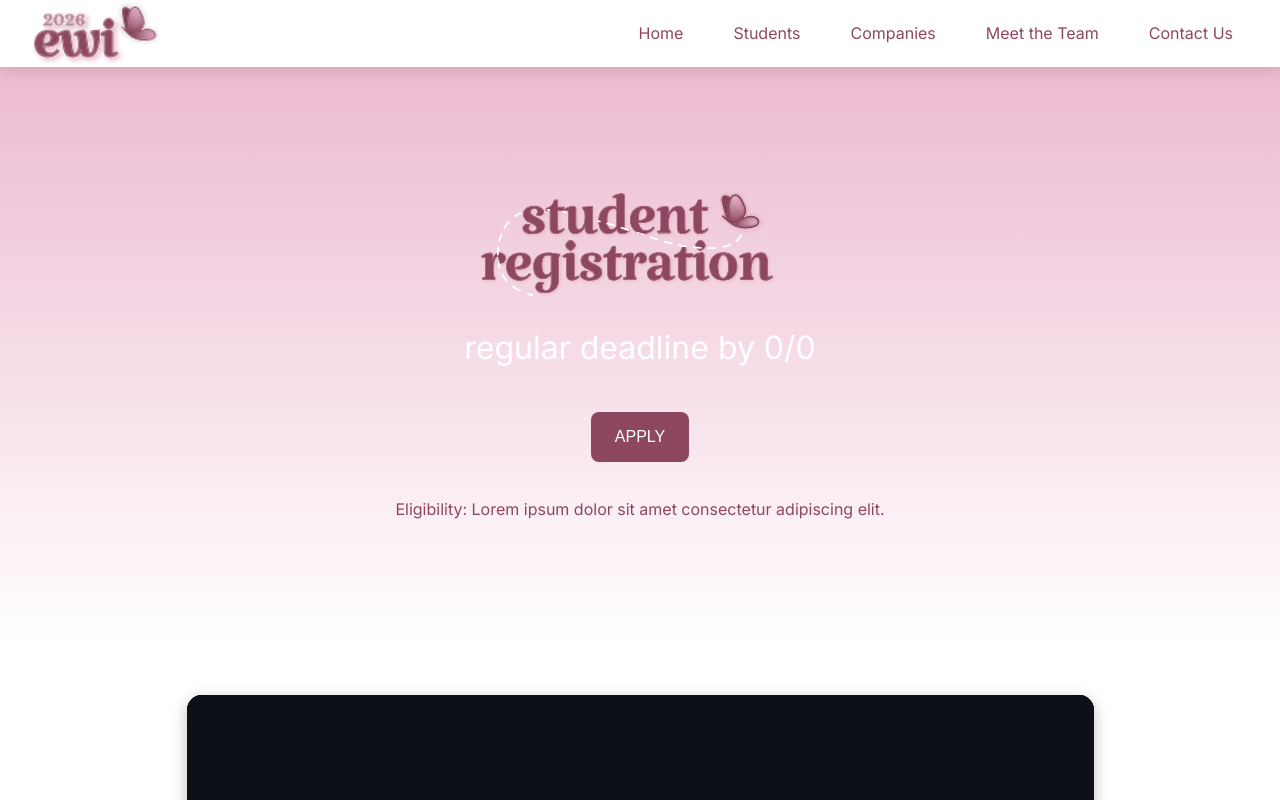
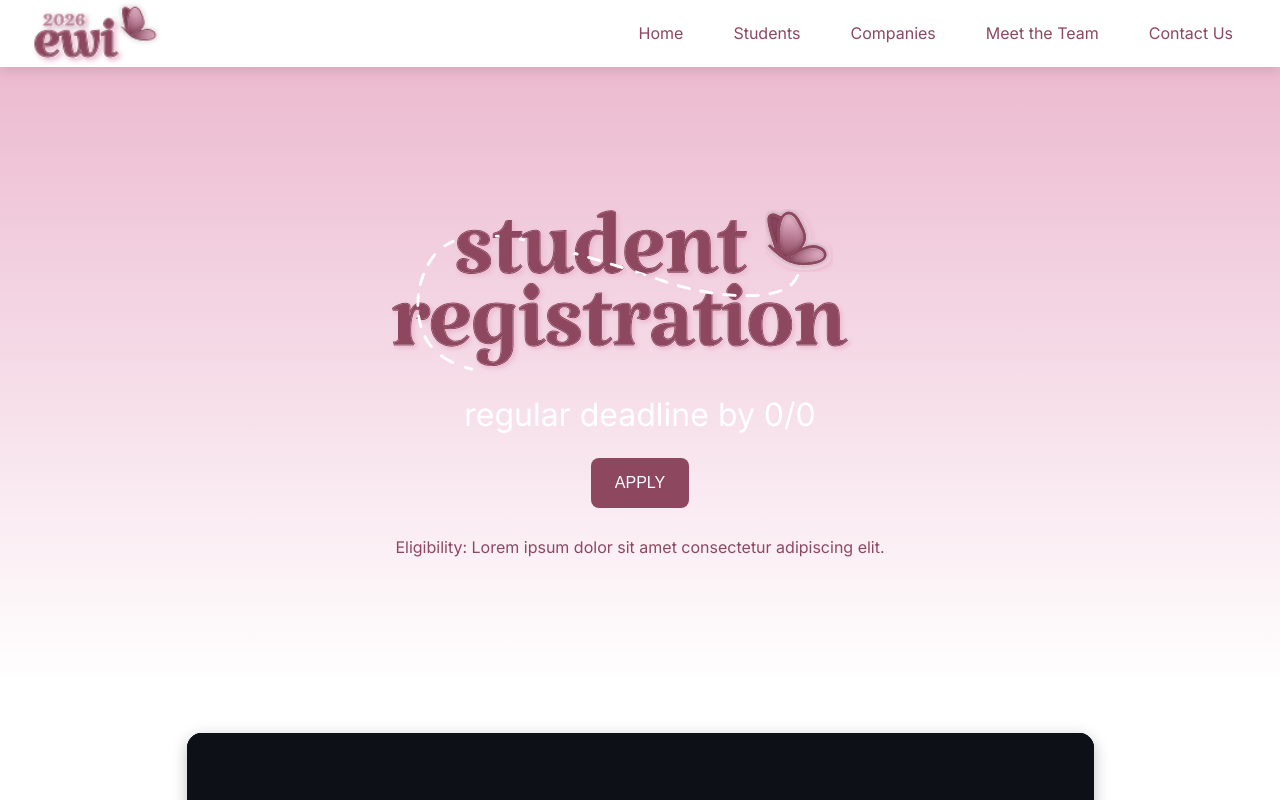
Before and after one commit to swe-ucla/ewi-website, a React (Create React App) app: page /students in a window 1280 px wide. Shown: the top 800 px of the page. Built offline with nearby package versions, Linux system fonts and the light colour scheme; a web font is replaced by a local one.

Commit message:
update header styling/size

```diff
--- a/src/components/studentHeader/StudentHeader.css
+++ b/src/components/studentHeader/StudentHeader.css
@@ -19,10 +19,10 @@
   align-items: center;
   text-align: center;
 
-  width: 50%;
-  max-width: 800px;
+  width: 80%;
+  max-width: 1000px;
 
-  gap: 1.5rem;
+  gap: 1rem;
 }
 
 .student-text {
@@ -50,7 +50,7 @@
 
 .student-header h3 {
   font-size: 2rem;
-  margin-bottom: 0.8rem;
+  /* margin-bottom: 0.8rem; */
   color: #fff;
   font-weight: 500;
   background: none;
```
